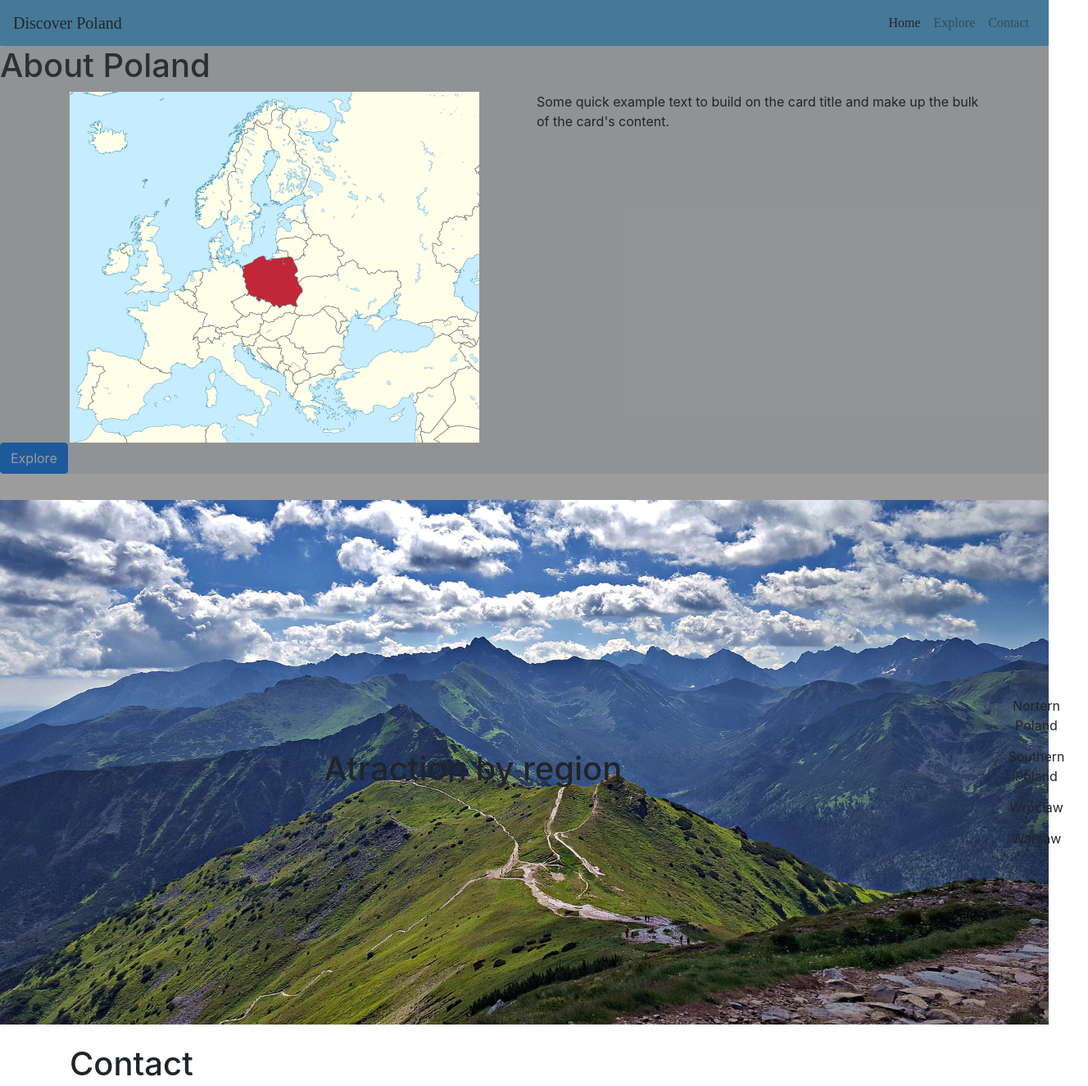
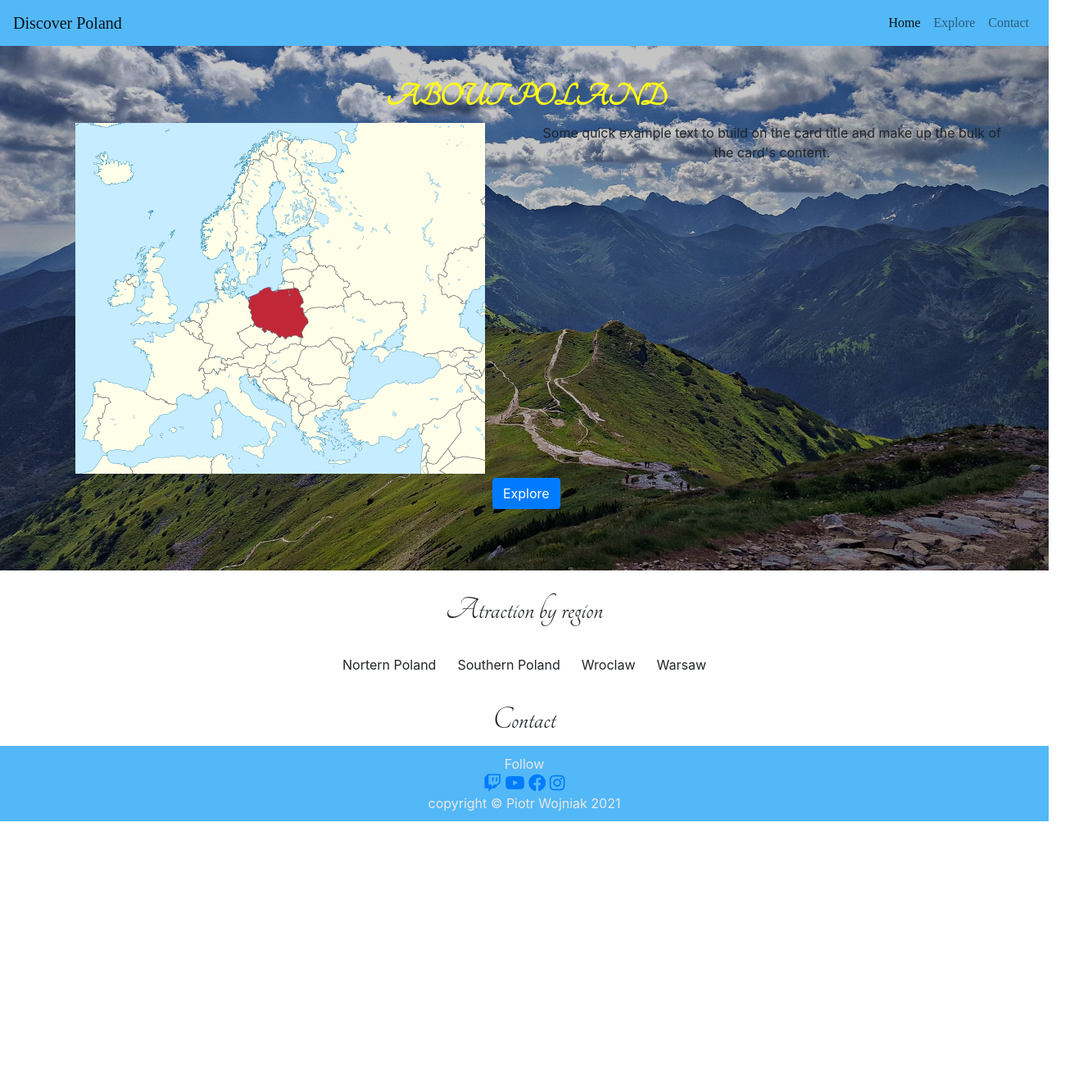
Before and after one commit to PiotrWojniak/MS2, a plain HTML site: page index.html in a window 1280 px wide. Shown: the top 1325 px of the page at 82% size, 1328 px wide, since content can reach past the window. After the commit the page ends 1002 px from the top, so only its background shows below. Drawn offline with nearby package versions, Linux system fonts and the light colour scheme.

Commit message:
styling home and footer section

```diff
--- a/assets/css/style.css
+++ b/assets/css/style.css
@@ -1,5 +1,8 @@
 @import url('https://fonts.googleapis.com/css2?family=Bodoni+Moda:ital@0;1&family=Roboto:ital@0;1&family=Tangerine&display=swap');
 
+.body{
+    font-family: 'Roboto', sans-serif;
+}
 
 .navbar{
     background-color: #53b8f7;
@@ -9,18 +12,25 @@
     font-family: 'BadoniModa';
 }
 
-/*@media (min-width: 1024px){
+@media (min-width: 1024px){
     .container {
         max-width: 1200px
      }
-    }*/
+    }
 
-.container-fluid {
+h1 {
+    font-family: 'Tangerine';
+    font-size: 'xxx-large';
+    text-align: center;
+
+/*Home*/
+}
+.container-fluid--home {
 
     height: 80vh;
 
     background: url("../img/mountain-ranges.jpg") no-repeat center center fixed;
-
+    background-color: rgba(0, 0, 0, 0.226);
     background-blend-mode: overlay;
     background-size: cover;
 
@@ -33,22 +43,53 @@
     text-align: center;
 }
 
+
+.jumbotron{
+    padding: 2px;
+    background-color: transparent;
+
+}
+.jumbotron-header{
+    color: rgb(253, 249, 28);
+    margin-top: 10;
+    margin-bottom: 10;
+    text-transform: uppercase;
+    font-weight: bolder;
+}
+.jumbotron-footer{
+    padding: 5px;
+}
+
+.counrty-row p{
+    margin: 10 5;
+}
+/*Explore*/
+
+.region-container{
+    display: flex;
+    justify-content: center;
+    align-items: center;
+}
+/*Contact*/
+/*Footer*/
+.container-wrapper--footer{
+    background-color: #53b8f7;
+    width: 100%;
+}
+
 .footer-container{
     text-align: center;
     padding-top: 10px;
     padding-bottom: 10px;
-    background-color: #53b8f7;
+    width: 100%;
+    background-color: transparent;
 }
 
-.opaque-overlay {
-    position: absolute;
-    top: 0;
-    left: 0;
-    height: 100%;
-    width: 100%;
-    background-color: rgba(59, 59, 59, 0.5)
+.media img{
+    height: 100px;
+    width: 100px
 }
 
-.jumbotron{
-    padding: 0;
+.footer-box span{
+    color: #e8e8e8;:
 }
```
